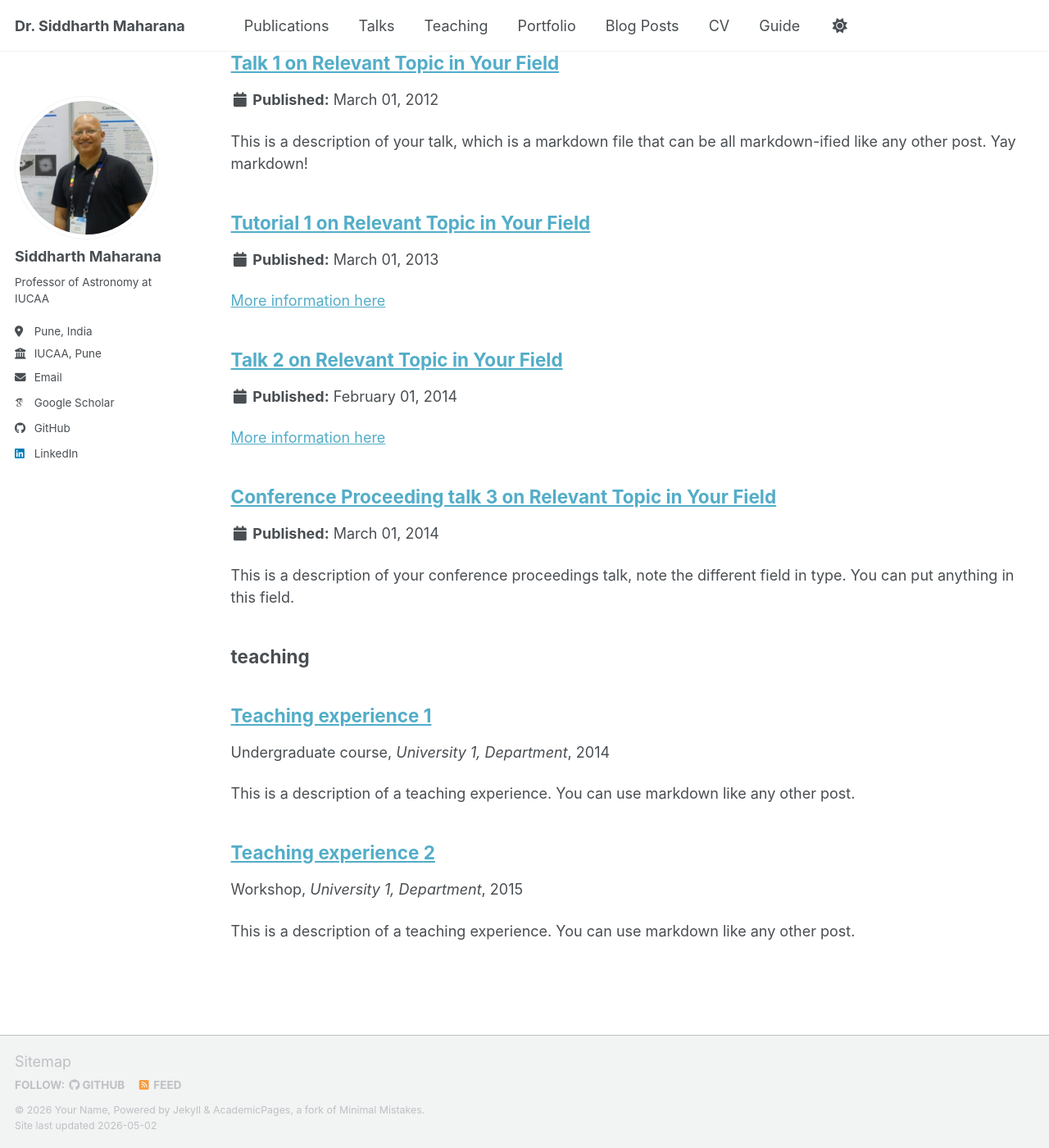
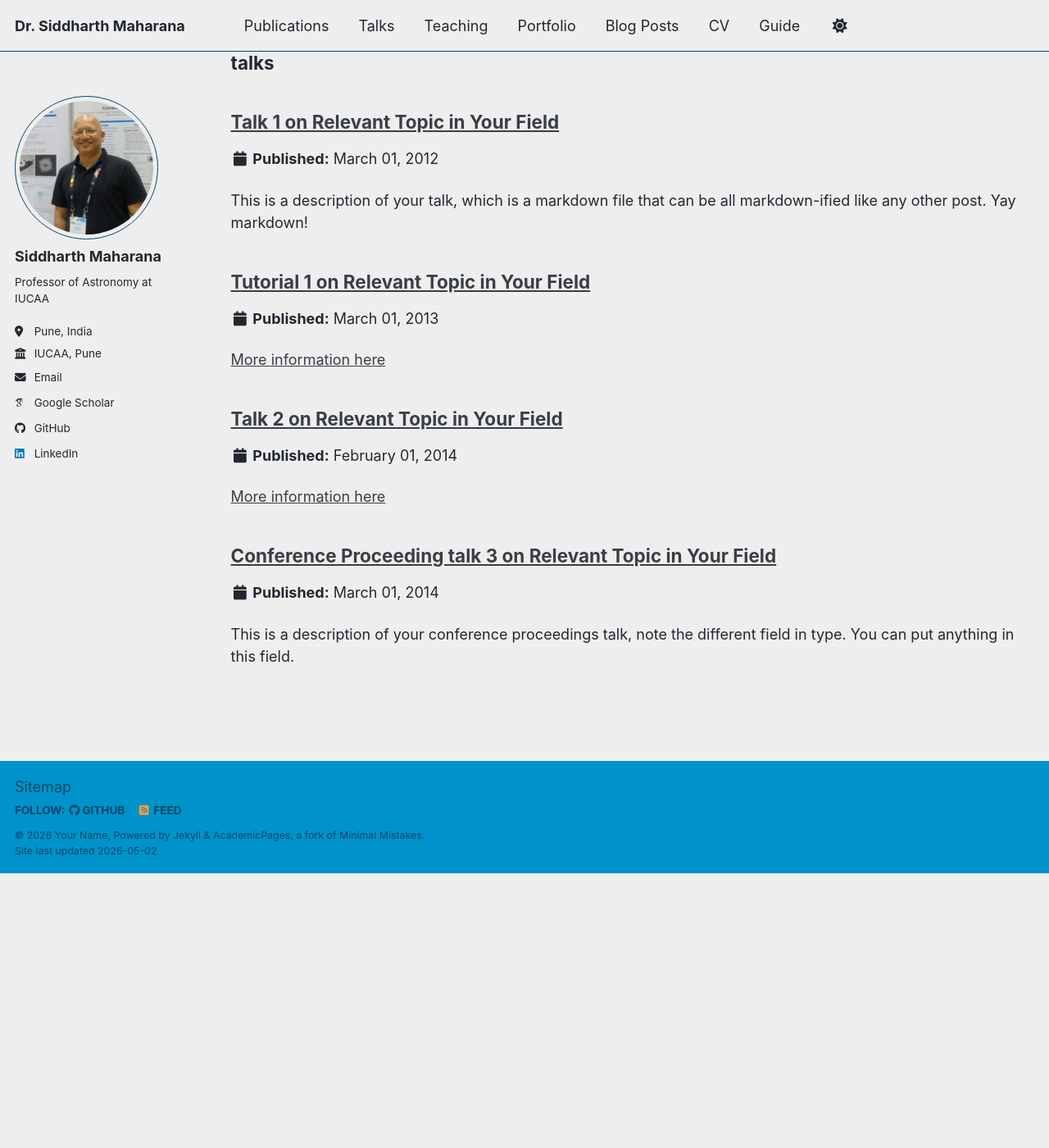
Before and after one commit to siddharth-maharana/siddharth-maharana.github.io, a Jekyll site: the page built from _pages/sitemap.md, in a window 1280 px wide and 1400 px high, scrolled down 5216 px. Shown: the whole window at 82% size. Built offline with Jekyll 4.4.1, drawn with Linux system fonts in a browser that asks for light colours; some web fonts are replaced; a script bundle is joined from its source files by our own code; library files that are not in the unit come from our copies; after the commit the page ends 6281 px from its top, so only the background shows below that; part of the change alters nothing that is shown.

Commit message:
Update _config.yml

```diff
--- a/_config.yml
+++ b/_config.yml
@@ -8,7 +8,7 @@
 
 # Basic Site Settings
 locale                   : "en-US"
-site_theme               : "default" # The available themes options are "default", "air", "sunrise", "mint", "dirt" and "contrast"
+site_theme               : "air" # The available themes options are "default", "air", "sunrise", "mint", "dirt" and "contrast"
 title                    : "Dr. Siddharth Maharana"
 title_separator          : "-"
 name                     : &name "Your Name"
@@ -51,7 +51,7 @@ author:
   bitbucket        : # Username - Update with your username on the site
   codepen          : # Username
   dribbble         : # Username
-  github           : "academicpages"
+  github           : "siddharth-maharana"
   kaggle           : # Username
   stackoverflow    : # User number or user number and name (i.e., use "1" or "1/jeff-atwood")
 
@@ -221,7 +221,7 @@ kramdown:
 
 # These settings control the types of collections used by the template
 collections:
-  teaching:
+  research:
     output: true
     permalink: /:collection/:path/
   publications:
```
